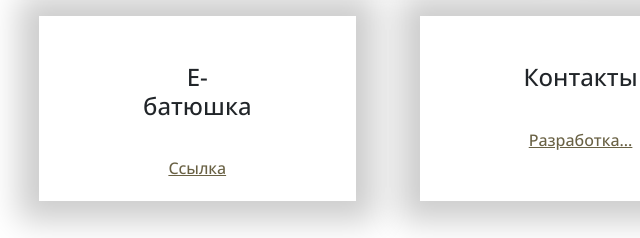
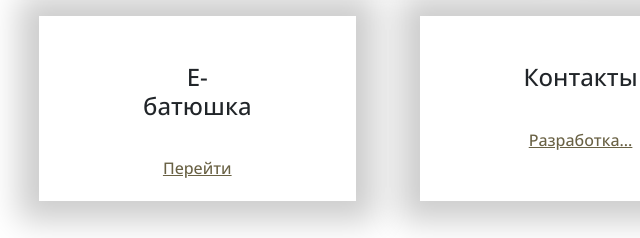
Before and after one commit to gertyhiler/---------, a website: page index.html in a window 1280 px wide. Shown: the part 863-1101 px from the top of the page, 75-715 px from the left. Drawn offline with Linux system fonts and the light colour scheme.

Commit message:
Fix text link

```diff
--- a/index.html
+++ b/index.html
@@ -64,7 +64,7 @@
                 <h4 class="p-4">
                     Е-батюшка
                 </h4>
-                <a href="https://gertyhiler.github.io/preacher/">Ссылка</a>
+                <a href="https://gertyhiler.github.io/preacher/">Перейти</a>
             </div>
             <div class="work-card col text-center">
                 <h4 class="p-4">
```
